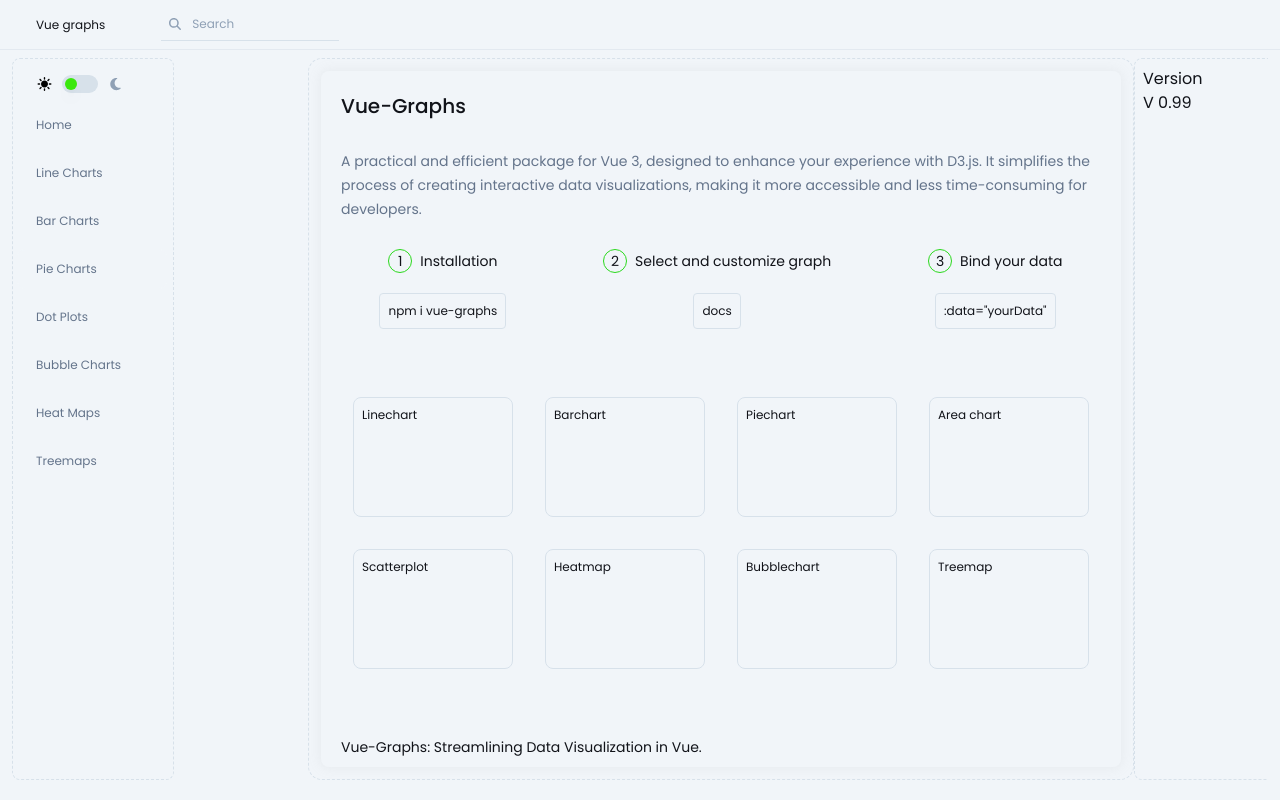
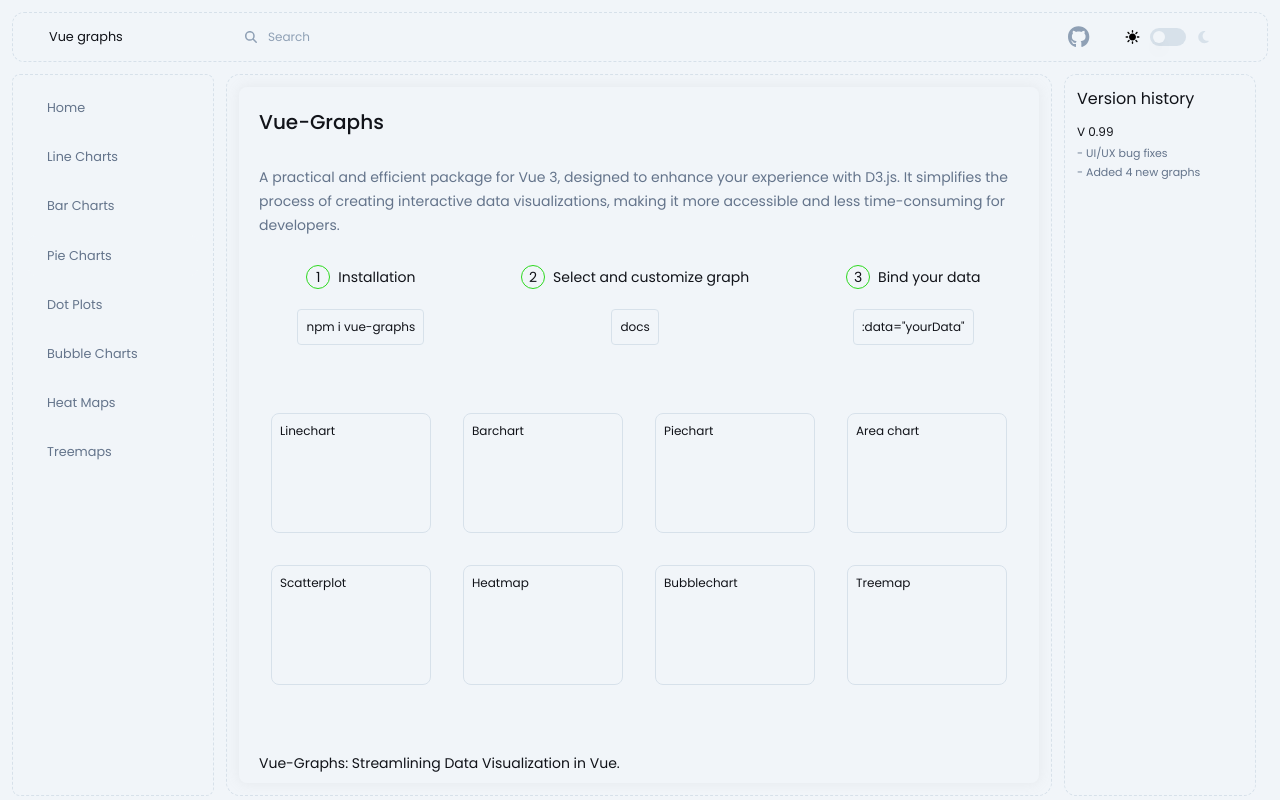
Before and after one commit to rebanovsky/vue-graphs, a Vue app in the folder frontend/: page / in a window 1280 px wide. Built offline with nearby package versions, Linux system fonts and the light colour scheme.

Commit message:
minor ui fixes

```diff
--- a/frontend/src/components/common/navigation/SideMenu.vue
+++ b/frontend/src/components/common/navigation/SideMenu.vue
@@ -1,10 +1,9 @@
 <template>
   <div class="side-menu overflow-y-auto rounded-[8px] py-[8px]">
-    <theme-toggler/>
-    <div class="w-[160px] flex flex-col p-[4px] gap-[8px]">
+    <div class="w-[200px] flex items-center flex-col p-[4px] gap-[8px]">
       <div v-for="item in items" :key="item.name">
         <div
-          class="flex items-center w-[150px] hover:text-slate-500 cursor-pointer border-[1px] border-slate-100 dark:border-slate-900 hover:border-slate-200 dark:hover:border-slate-800 rounded-[8px] px-[8px]"
+          class="flex items-center w-[170px] hover:text-slate-500 cursor-pointer border-[1px] border-slate-100 dark:border-slate-900 hover:border-slate-200 dark:hover:border-slate-800 rounded-[8px] px-[8px]"
           @click="() => toggleAccordion(item.name)"
           :class="[
             isActive(item.name)
@@ -15,7 +14,7 @@
           <div
             class="accordion-item w-[auto] flex items-center px-[20px] rounded-[0px] gap-[8px]"
             :class="[
-              'accordion-title text-[0.75em] px-[20px] text-slate-500',
+              'accordion-title text-[0.8em] px-[20px] text-slate-500',
               isActive(item.name) ? 'text-slate-900 dark:text-slate-100' : '',
             ]"
           >
@@ -51,7 +50,6 @@
 </template>
 
 <script setup>
-import ThemeToggler from "@/components/widgets/ThemeToggler.vue";
 import { ref, watchEffect } from "vue";
 import { useRouter, useRoute } from "vue-router";
 
--- a/frontend/src/components/common/navigation/TheNavigation.vue
+++ b/frontend/src/components/common/navigation/TheNavigation.vue
@@ -1,9 +1,24 @@
 <template>
-  <div
-    class="content-navigation border-b-[1px] border-b-slate-200 px-[32px] dark:border-b-slate-800 flex text-[12px] gap-[20px] w-[100%] h-[50px] overflow-x-auto flex items-center"
-  >
-    <div class="comp-name cursor-pointer p-[4px] hover:text-slate-700">Vue graphs</div>
-    <div class="search ml-[32px]"><TheSearch /></div>
+  <div class="p-[12px]">
+    <div
+      class="content-navigation gridlines rounded-[12px] border-slate-200 px-[32px] text-[0.8em] gap-[20px] w-[100%] h-[50px] overflow-x-auto flex items-center justify-between"
+    >
+      <div class="left-side flex items-center">
+        <div
+          class="comp-name cursor-pointer p-[4px] hover:text-slate-700 w-[160px]"
+        >
+          Vue graphs
+        </div>
+        <div class="search ml-[32px]"><TheSearch /></div>
+      </div>
+      <div class="right-side flex items-center gap-[8px]">
+        <font-awesome-icon
+          class="h-[22px] text-slate-400 cursor-pointer p-[4px] rounded-[2px] hover:text-slate-600 dark:hover:text-slate-400 dark:text-slate-600 transition"
+          :icon="['fab', 'github']"
+        />
+        <theme-toggler />
+      </div>
+    </div>
   </div>
 </template>
 
--- a/frontend/src/components/navigation/TheSearch.vue
+++ b/frontend/src/components/navigation/TheSearch.vue
@@ -4,7 +4,7 @@
   >
     <div
       :class="
-        isInputFocused ? 'border-slate-400 transition' : 'border-slate-300 dark:border-slate-700'
+        isInputFocused ? 'border-slate-400 transition' : 'border-slate-100 dark:border-slate-900'
       "
       class="ticker-searcher flex items-center border-b-[1px] px-[8px]"
     >
--- a/frontend/src/components/widgets/ThemeToggler.vue
+++ b/frontend/src/components/widgets/ThemeToggler.vue
@@ -43,8 +43,8 @@ c-9.9,9.6-25.7,9.6-35.6,0l-36.2-36.2c-10.2-9.8-10.5-26-0.6-36.2c9.8-10.2,26-10.5
         <span
           :class="[
             isDark
-              ? 'translate-x-[19px] bg-harlequin-400'
-              : 'translate-x-[1px] bg-harlequin-400',
+              ? 'translate-x-[19px] bg-slate-600'
+              : 'translate-x-[1px] bg-slate-100',
             'pointer-events-none translate-y-[1px] inline-block h-[12px] w-[12px] transform rounded-full shadow-lg ring-0 transition duration-200 ease-in-out',
           ]"
           aria-hidden="true"
@@ -59,7 +59,7 @@ c-9.9,9.6-25.7,9.6-35.6,0l-36.2-36.2c-10.2-9.8-10.5-26-0.6-36.2c9.8-10.2,26-10.5
         >
           <!--! Font Awesome Pro 6.2.1 by @fontawesome - https://fontawesome.com License - https://fontawesome.com/license (Commercial License) Copyright 2022 Fonticons, Inc. -->
           <path
-          class="dark:fill-slate-100 fill-slate-400"
+          class="dark:fill-slate-100 fill-slate-300"
             d="M223.5 32C100 32 0 132.3 0 256S100 480 223.5 480c60.6 0 115.5-24.2 155.8-63.4c5-4.9 6.3-12.5 3.1-18.7s-10.1-9.7-17-8.5c-9.8 1.7-19.8 2.6-30.1 2.6c-96.9 0-175.5-78.8-175.5-176c0-65.8 36-123.1 89.3-153.3c6.1-3.5 9.2-10.5 7.7-17.3s-7.3-11.9-14.3-12.5c-6.3-.5-12.6-.8-19-.8z"
           />
         </svg>
--- a/frontend/src/layouts/MainView.vue
+++ b/frontend/src/layouts/MainView.vue
@@ -1,5 +1,5 @@
 <template>
-  <div class="flex flex-col gap-[8px] h-screen overflow-hidden">
+  <div class="flex flex-col gap-[0px] h-screen overflow-hidden">
     <!-- <div class="view-heading px-[18px] font-medium text-[24px] rounded-[8px] gridlines">{{ getCurrentHeading() }}</div> -->
     <TheNavigation
       class="flex-shrink-0"
--- a/frontend/src/layouts/SubView.vue
+++ b/frontend/src/layouts/SubView.vue
@@ -3,7 +3,7 @@
     class="playground-component w-[100%] flex justify-between px-[12px] rounded-[14px]"
     style="height: calc(100vh - 78px)"
   >
-    <div class="main-content w-full overflow-y-auto flex justify-between">
+    <div class="main-content w-full overflow-y-auto flex justify-center">
       <div class="sidenav overflow-y-auto gridlines rounded-[8px]">
         <SideMenu :title="title" :items="sidenavItems" :base-path="basePath" />
       </div>
--- a/frontend/src/views/v-graphs/TheHome.vue
+++ b/frontend/src/views/v-graphs/TheHome.vue
@@ -1,9 +1,7 @@
 <template>
-  <div class="flex justify-between">
-    <!-- Dummy Section -->
-    <div class="dummy w-[160px]"></div>
+  <div class="flex justify-between w-[100%] px-[12px] gap-[12px]">
     <div
-    class="playground-component p-[12px] text-[14px] flex gap-[40px] justify-center gridlines rounded-[14px]"
+      class="playground-component p-[12px] text-[14px] flex flex-1 gap-[40px] justify-center w-[100%] gridlines rounded-[14px]"
     >
       <!-- Introduction Section -->
       <div
@@ -15,8 +13,8 @@
 
         <section class="introduction leading-6 font-normal text-slate-500">
           <p>
-          A practical and efficient package for Vue 3, designed to enhance your
-          experience with D3.js. It simplifies the process of creating
+            A practical and efficient package for Vue 3, designed to enhance
+            your experience with D3.js. It simplifies the process of creating
             interactive data visualizations, making it more accessible and less
             time-consuming for developers.
           </p>
@@ -68,11 +66,19 @@
       </div>
     </div>
     <!-- Version History -->
-  <div class="version-history w-[160px] gridlines rounded-[8px] p-[8px]">
-    <div class="versions-wrapper">
-      <div class="version-header">Version</div>
+    <div class="version-history w-[200px] gridlines rounded-[12px] p-[12px]">
+      <div class="versions-wrapper flex flex-col gap-[8px]">
+        <div class="version-header">Version history</div>
         <div class="versions">
-        <div class="version">V 0.99</div>
+          <div class="version text-[12px] py-[4px] flex flex-col gap-[4px]">
+            <div class="version-no">V 0.99</div>
+            <div
+              class="version-notes text-slate-500 flex flex-col gap-[2px] text-[11px]"
+            >
+              <div class="note">- UI/UX bug fixes</div>
+              <div class="note">- Added 4 new graphs</div>
+            </div>
+          </div>
         </div>
       </div>
     </div>
--- a/frontend/src/views/v-graphs/graphs/LineCharts.vue
+++ b/frontend/src/views/v-graphs/graphs/LineCharts.vue
@@ -1,5 +1,8 @@
 <template>
-  <div class="flex flex-col gap-[80px]  flex-1 rounded-[8px] px-[12px] overflow-y-auto">
+  <div class="flex w-[100%]">
+    <div
+      class="flex flex-col gap-[80px] flex-1 rounded-[8px] px-[12px] overflow-y-auto"
+    >
       <!-- SingleLine.vue -->
       <ChartContainer>
         <template #title>SingleLine.vue</template>
@@ -205,6 +208,10 @@
         </template>
       </ChartContainer>
     </div>
+    <div
+      class="dummy w-[200px] gridlines rounded-[12px] p-[12px]"
+    ></div>
+  </div>
 </template>
 
 <script setup>
--- a/frontend/tailwind.config.js
+++ b/frontend/tailwind.config.js
@@ -112,7 +112,7 @@ module.exports = {
         100: "#caf8c5",
         200: "#00fc77",
         300: "#2bd81d",
-        400: "#3ae80d",
+        400: "#35d00d",
         900: "#0f1b0e",
       },
       green: {
```
Lines whose indentation alone changed are shown as unchanged.
